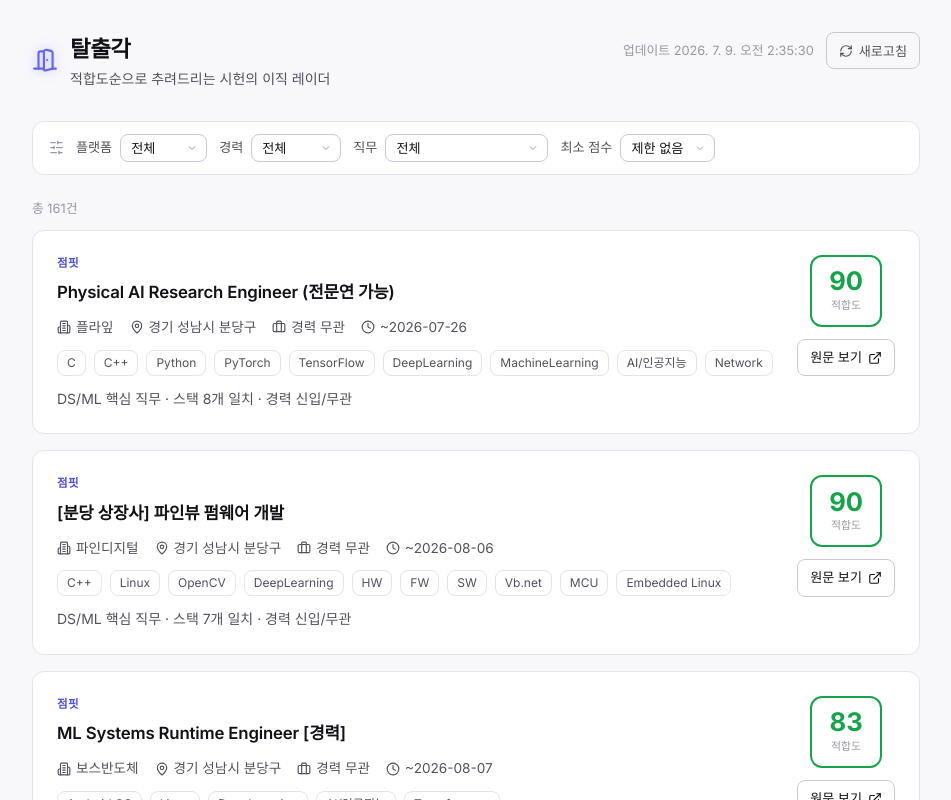
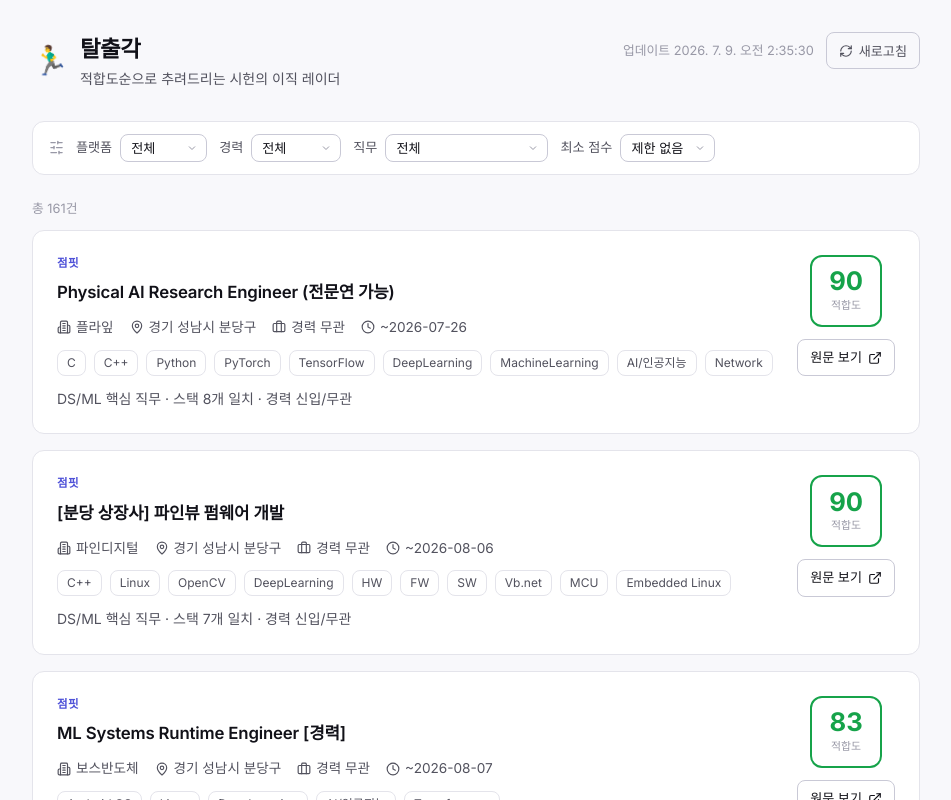
Before and after one commit to jgjeong730/Jobseek, a React (Vite) app: page / in a window 1280 px wide. Shown: the top 800 px of the page, without its empty margins (164-1115 px from the left). Built offline with nearby package versions, Linux system fonts and the light colour scheme; a web font is replaced by a local one.

Commit message:
feat: replace icon with running emoji + bounce animation

```diff
--- a/src/App.css
+++ b/src/App.css
@@ -21,9 +21,16 @@
 }
 
 .app__logo {
-  color: var(--accent);
+  font-size: 1.8rem;
   flex-shrink: 0;
-  filter: drop-shadow(0 0 6px color-mix(in srgb, var(--accent) 40%, transparent));
+  line-height: 1;
+  display: inline-block;
+  animation: run 1.2s ease-in-out infinite alternate;
+}
+
+@keyframes run {
+  from { transform: translateX(0) rotate(-5deg); }
+  to   { transform: translateX(4px) rotate(5deg); }
 }
 
 .app__title h1 {
--- a/src/App.tsx
+++ b/src/App.tsx
@@ -1,5 +1,5 @@
 import { useCallback, useEffect, useMemo, useState } from 'react';
-import { RefreshCw, DoorOpen } from 'lucide-react';
+import { RefreshCw } from 'lucide-react';
 import type { JobsFile } from './lib/types';
 import { categorize, categorizeExperience, loadJobs } from './lib/jobs';
 import FilterBar, { type Filters } from './components/FilterBar';
@@ -66,7 +66,7 @@ export default function App() {
     <div className="app">
       <header className="app__header">
         <div className="app__title">
-          <DoorOpen size={26} className="app__logo" />
+          <span className="app__logo" role="img" aria-label="탈출">🏃‍♂️</span>
           <div>
             <h1>탈출각</h1>
             <p className="app__subtitle">적합도순으로 추려드리는 시헌의 이직 레이더</p>
```
